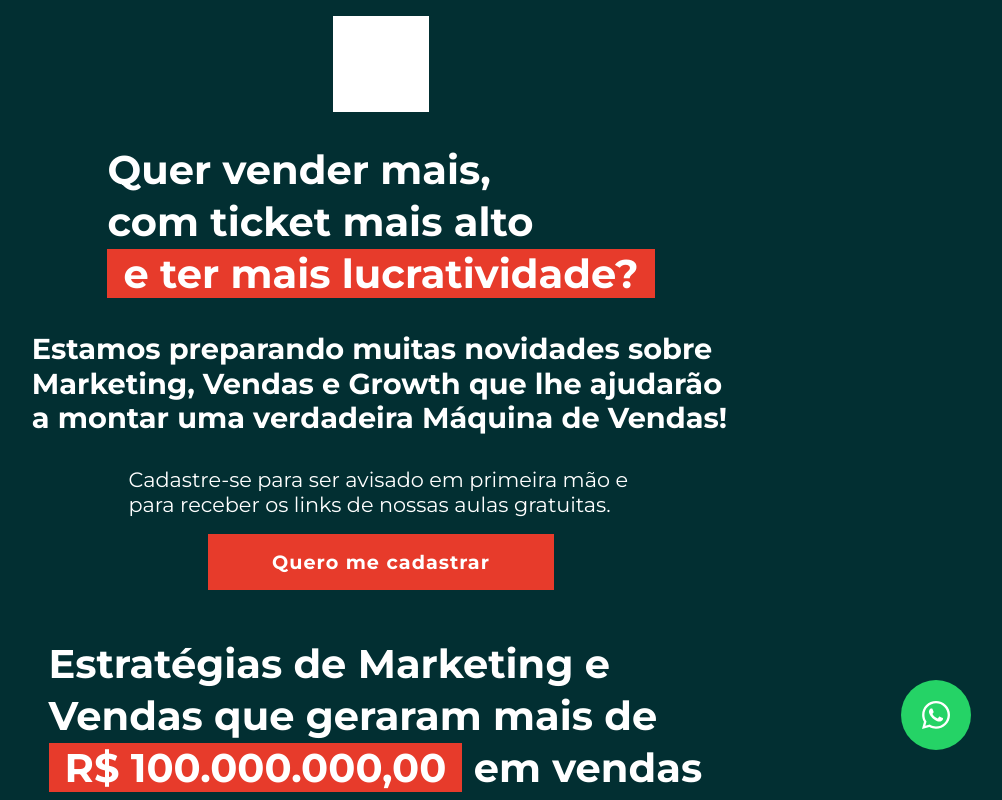
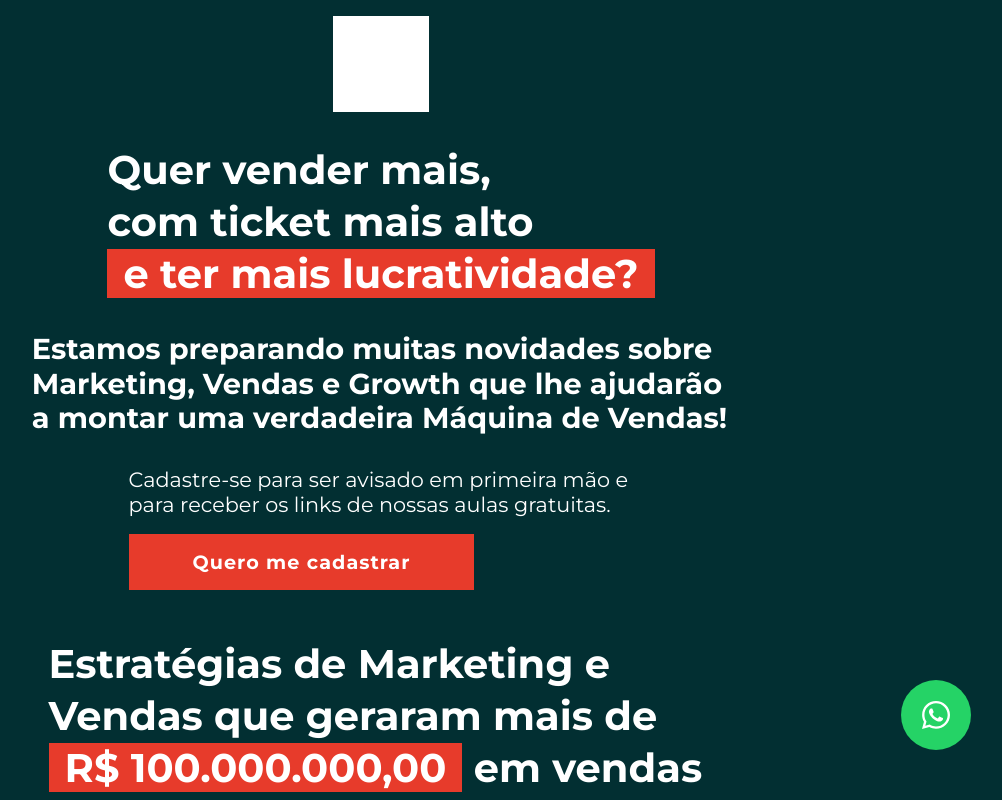
Before and after one commit to pedrohhcunha/sagaz, a Next.js app: page / in a window 1280 px wide. Shown: the whole page, without its empty margins (259-1261 px from the left). Built offline with nearby package versions, Linux system fonts and the light colour scheme.

Commit message:
Adjust button

```diff
--- /dev/null
+++ b/components/Button/index.tsx
@@ -0,0 +1,17 @@
+import styles from './styles.module.scss'
+
+interface Props {
+    children: React.ReactNode
+    className: string
+}
+
+export function Button(props: Props) {
+    return (
+        <button className={`
+            ${styles.button}
+            ${styles.className}
+        `}>
+            {props.children}
+        </button>
+    )
+}
--- /dev/null
+++ b/components/Button/styles.module.scss
@@ -0,0 +1,19 @@
+.button{
+    display: flex;
+    align-items: center;
+    justify-content: center;
+
+    height: 3.5rem;
+    padding: 0 4rem;
+
+    background-color: var(--color-secondary);
+    color: var(--color-white);
+
+    border: none;
+    outline: none;
+
+    font-size: 1.2rem;
+    font-weight: 700;
+
+    letter-spacing: 1px;
+}
--- a/pages/index.tsx
+++ b/pages/index.tsx
@@ -5,6 +5,7 @@ import mook from '../mocks/index.mook'
 import { RegisterForm } from '../components/RegisterForm'
 import { FaFacebook, FaInstagram, FaYoutube, FaLinkedin } from 'react-icons/fa'
 import { WhatsappButton } from '../components/WhatsappButton'
+import { Button } from '../components/Button'
 
 const Home: NextPage = () => {
   return (
@@ -33,7 +34,7 @@ const Home: NextPage = () => {
                 __html: mook.initialSection.callToAction
               }}></pre>
           </p>
-          <button className={styles.button}>{mook.initialSection.buttonText}</button>
+          <Button className={styles.button}>{mook.initialSection.buttonText}</Button>
         </div>
       </section>
       <section className={styles.videoSection}>
@@ -51,7 +52,7 @@ const Home: NextPage = () => {
             allow="accelerometer; autoplay; encrypted-media; gyroscope; picture-in-picture"
             allowFullScreen></iframe>
         </div>
-        <button className={styles.button}>{mook.videoSection.buttonText}</button>
+        <Button className={styles.button}>{mook.videoSection.buttonText}</Button>
       </section>
       <section className={styles.formSection}>
         <p className={styles.description}>{mook.formSection.callToAction}</p>
--- a/styles/index.module.scss
+++ b/styles/index.module.scss
@@ -12,26 +12,6 @@
     overflow-y: scroll;
 
     background-color: var(--color-primary);
-
-    .button{
-        display: flex;
-        align-items: center;
-        justify-content: center;
-
-        height: 3.5rem;
-        padding: 0 4rem;
-
-        background-color: var(--color-secondary);
-        color: var(--color-white);
-
-        border: none;
-        outline: none;
-
-        font-size: 1.2rem;
-        font-weight: 700;
-
-        letter-spacing: 1px;
-    }
 
     .title{
         font-size: 2.5rem;
@@ -103,17 +83,29 @@
 
         .video{
             position: relative;
+
             overflow: hidden;
+
             width: 800px;
+
             padding-top: calc(9 / 16 * 800px);
 
             .iframe{
                 position: absolute;
                 top: 0;
                 left: 0;
+
                 width: 100%;
                 height: 100%;
             }
         }
     }
+
+    .formSection{
+        display: flex;
+        align-items: center;
+        justify-content: center;
+
+        gap: 1rem;
+    }
 }
```
